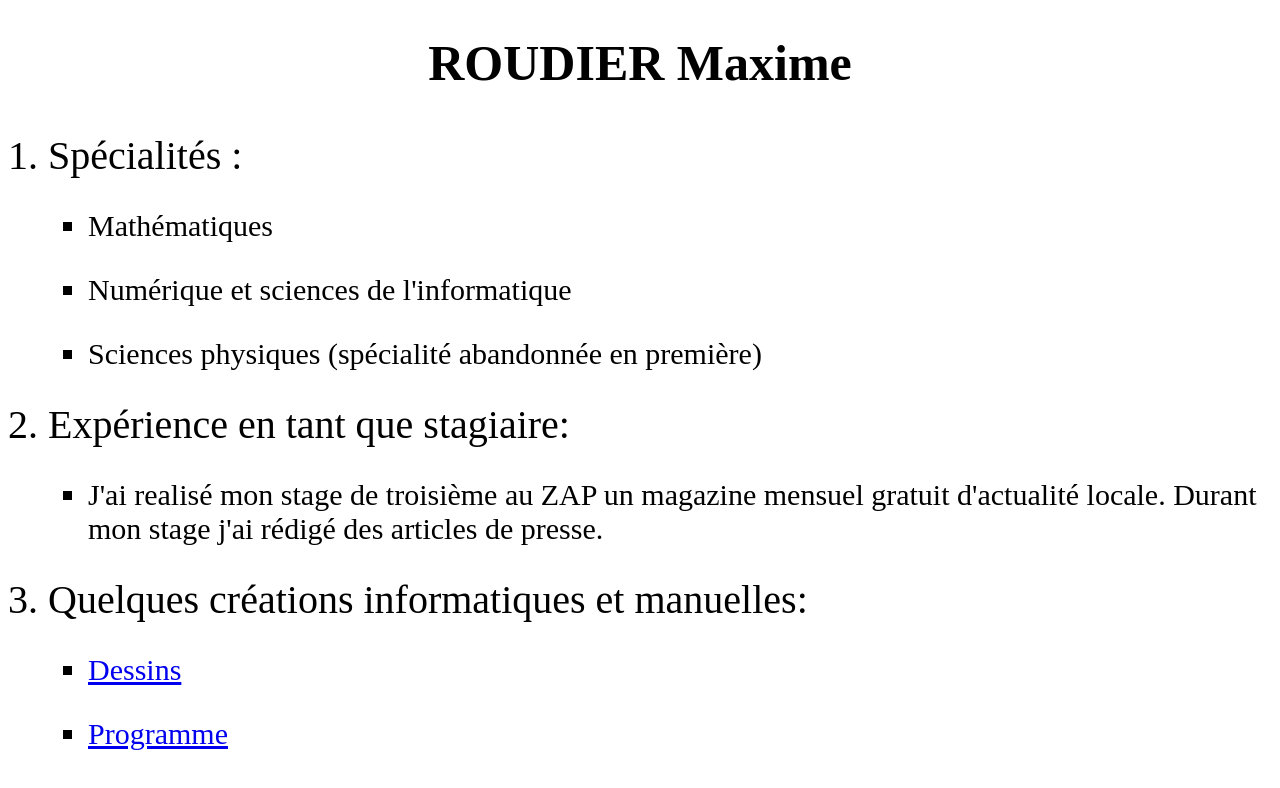
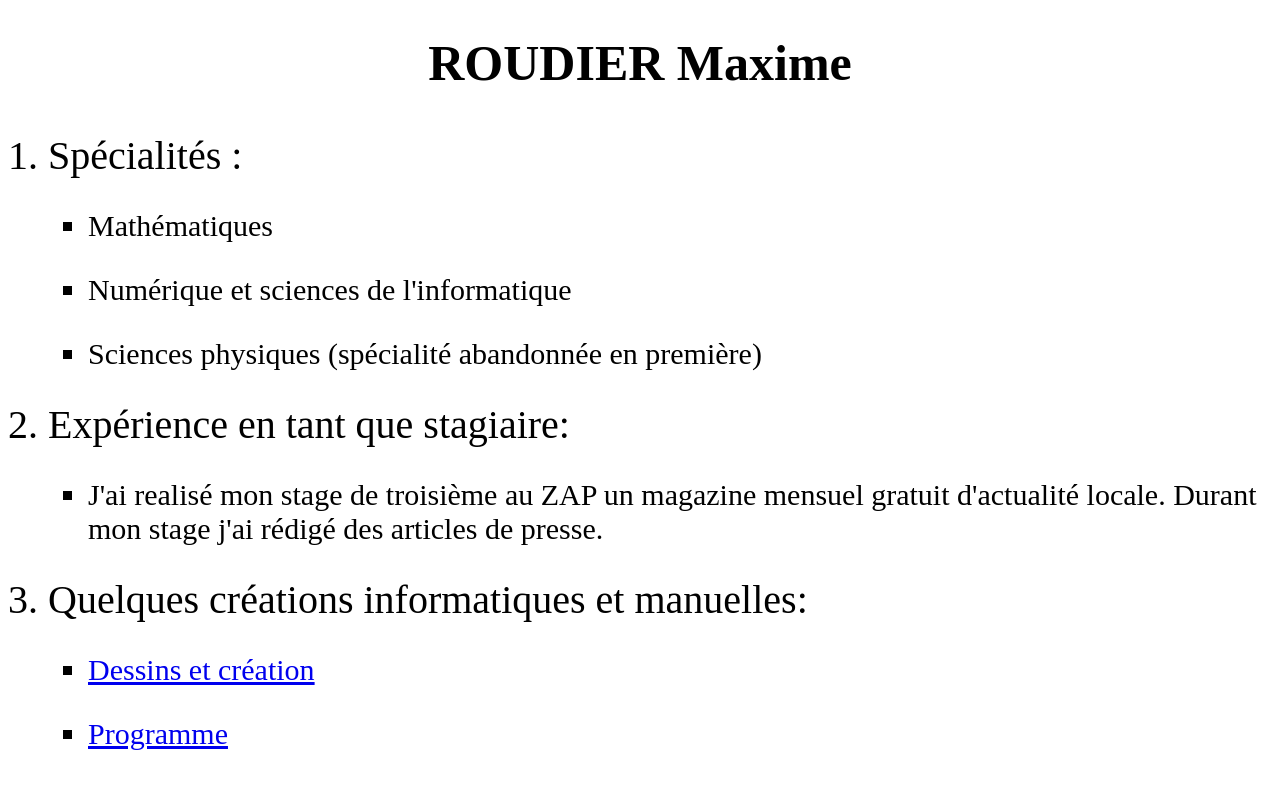
Before and after one commit to maxrd13/projetmotive, a plain HTML site: page index.html in a window 1280 px wide. Drawn offline with Linux system fonts and the light colour scheme.

Commit message:
Update index.html

```diff
--- a/index.html
+++ b/index.html
@@ -27,7 +27,7 @@
 					</ul>
 					<li>Quelques créations informatiques et manuelles:</li>
 					<ul class="seconde">
-						<li><a href="page_web_2.html">Dessins</a></li>
+						<li><a href="page_web_2.html">Dessins et création</a></li>
 						<li><a href="https://github.com/maxrd13/programme-bataille-naval/blob/main/23_03_bis.py">Programme</a></li>
 
 					</ul>
```
